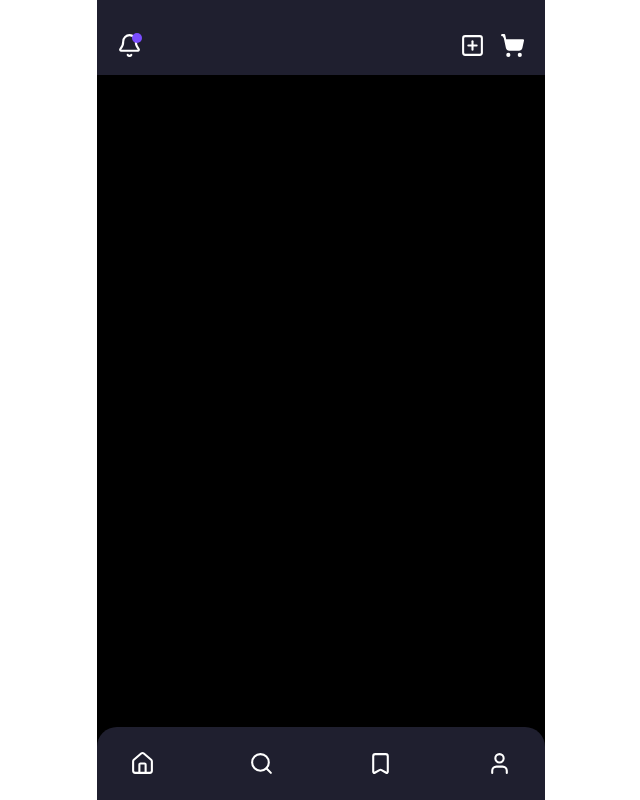
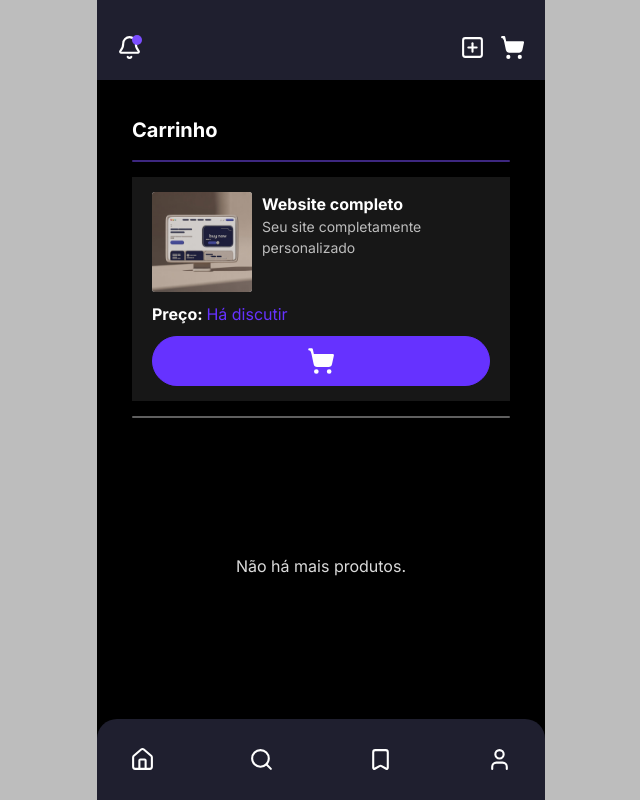
Before and after one commit to lian-carvalho/SocialApp, a Next.js app: page /cart in a window 1280 px wide. Before the commit this address had no page. Shown: the whole page, without its empty margins (319-959 px from the left). Built offline with nearby package versions, Linux system fonts and the light colour scheme.

Commit message:
New Cart page

```diff
--- /dev/null
+++ b/app/cart/page.tsx
@@ -0,0 +1,61 @@
+import API from "@/api/api";
+
+import ProductCard from "@/components/ui/ProductCard";
+
+export default function Cart() {
+    const inCartProducts = API.getInCartProducts();
+    const otherProducts = API.getProducts().filter((product) => !product.inCart);
+    return (
+        <div className="screen-container p-xl gap-s">
+            <h3 className="text-white font-bold">
+                Carrinho
+            </h3>
+            <span className="shrink-0 h-[2px] w-full bg-purple-1/50 rounded-full"></span>
+            {!!inCartProducts && (
+                <div className="flex flex-col gap-s">
+                    {inCartProducts.map((product, index) =>
+                        <ProductCard
+                            key={index}
+                            name={product.name}
+                            description={product.description}
+                            imgUrl={product.imageUrl}
+                            link={product.link}
+                            price={product.price}
+                            inCartState={product.inCart}
+                        />
+                    )}
+                </div>
+            )}
+
+            {!inCartProducts.length && (
+                <div className="flex-1 flex justify-center items-center p-l">
+                    <h5 className="text-gray text-center">Não há produtos no carrinho.</h5>
+                </div>
+            )}
+
+            <span className="shrink-0 h-[2px] w-full bg-gray1/50 rounded-full"></span>
+
+            {!!otherProducts && (
+                <div className="flex flex-col gap-s">
+                    {otherProducts.map((product, index) =>
+                        <ProductCard
+                            key={index}
+                            name={product.name}
+                            description={product.description}
+                            imgUrl={product.imageUrl}
+                            price={product.price}
+                            link={product.link}
+                            inCartState={product.inCart}
+                        />
+                    )}
+                </div>
+            )}
+
+            {!otherProducts.length && (
+                <div className="flex-1 flex justify-center items-center p-l">
+                    <h5 className="text-gray text-center">Não há mais produtos.</h5>
+                </div>
+            )}
+        </div>
+    )
+}
```
